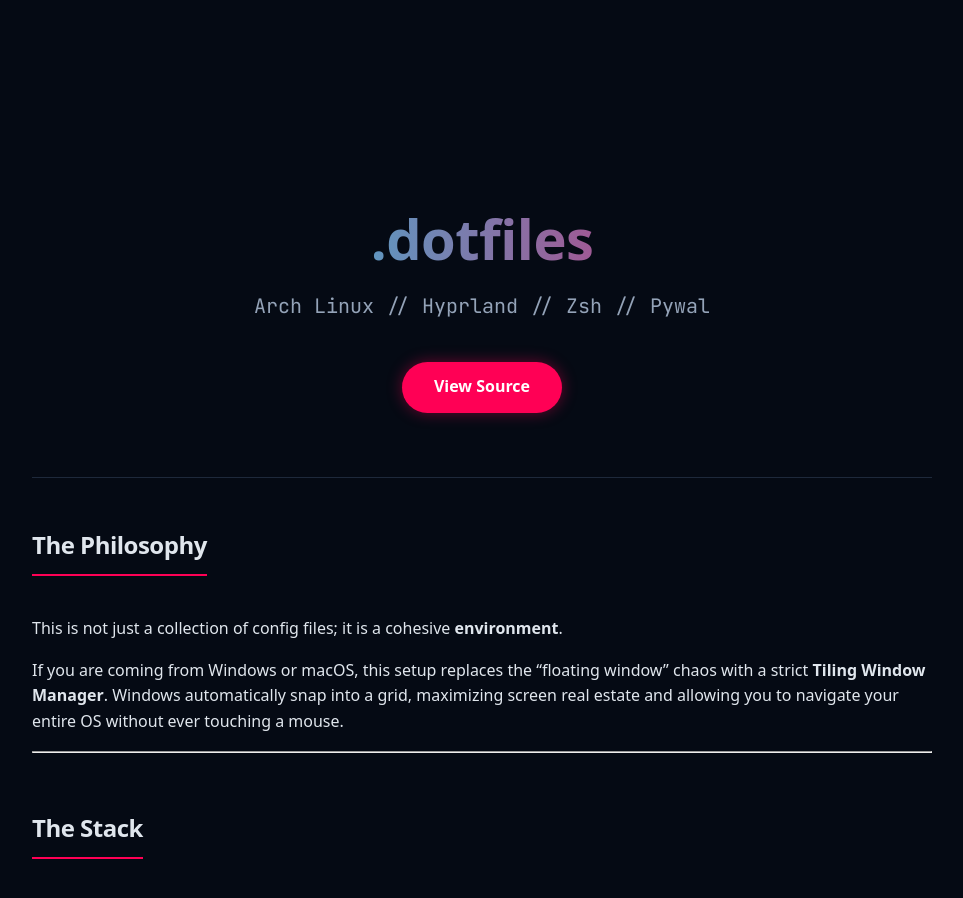
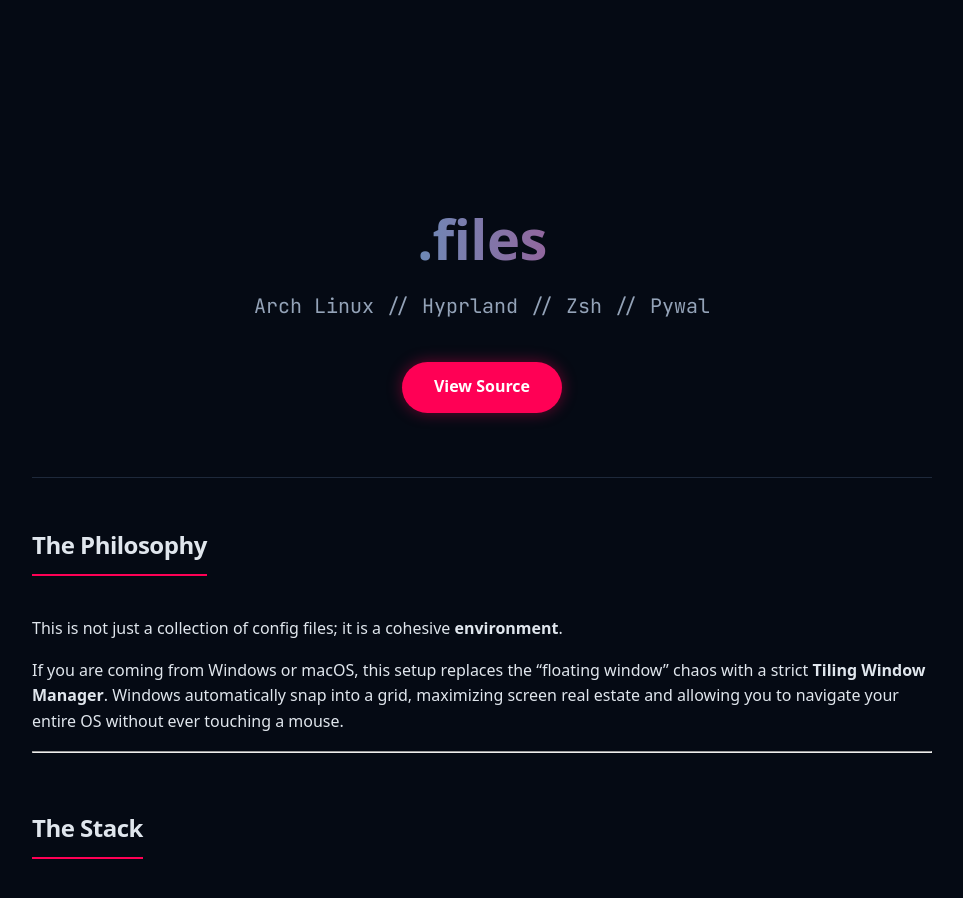
Before and after one commit to gab-dev-7/dotfiles, a Jekyll site: the page built from index.md, in a window 1280 px wide and 900 px high. Shown: the whole window, without its empty margins (158-1121 px from the left). Built offline with Jekyll 4.4.1, drawn with Linux system fonts in a browser that asks for light colours.

````diff
--- a/index.md
+++ b/index.md
@@ -4,7 +4,7 @@ title: Home
 ---
 
 <header>
-    <h1>.dotfiles</h1>
+    <h1>.files</h1>
     <p class="subtitle">Arch Linux // Hyprland // Zsh // Pywal</p>
     <div style="margin-top: 1.5rem;">
         <a href="https://github.com/gab-dev-7/dotfiles" class="btn">View Source</a>
@@ -12,6 +12,7 @@ title: Home
 </header>
 
 ## The Philosophy
+
 This is not just a collection of config files; it is a cohesive **environment**.
 
 If you are coming from Windows or macOS, this setup replaces the "floating window" chaos with a strict **Tiling Window Manager**. Windows automatically snap into a grid, maximizing screen real estate and allowing you to navigate your entire OS without ever touching a mouse.
@@ -54,27 +55,30 @@ If you are coming from Windows or macOS, this setup replaces the "floating windo
 > **Warning:** This script assumes a fresh Arch Linux install. It uses `stow` to manage symlinks. Back up your data before running this.
 
 ### 1. Update & Prep
+
 Ensure your system core is up to date and you have Git installed.
 
-~~~bash
+```bash
 sudo pacman -Syu git
-~~~
+```
 
 ### 2. Download the Configs
-Clone this repository to your home folder. The folder name *must* be `dotfiles` for the symlinks to work automatically.
 
-~~~bash
+Clone this repository to your home folder. The folder name _must_ be `dotfiles` for the symlinks to work automatically.
+
+```bash
 git clone https://github.com/gab-dev-7/dotfiles.git "$HOME/dotfiles"
 cd "$HOME/dotfiles"
-~~~
+```
 
 ### 3. Automated Install
+
 Run the script. This will install the required packages (Hyprland, Neovim, etc.) and link the config files to `~/.config/`.
 
-~~~bash
+```bash
 chmod +x install.sh
 ./install.sh
-~~~
+```
 
 **After Install:** Reboot your machine. On the login screen (SDDM), click the gear icon and select **Hyprland** before logging in.
 
@@ -86,34 +90,34 @@ The workflow is designed to be entirely keyboard-driven using the `Super` key (W
 
 ### 🚀 Applications
 
-| Key Combo | Action |
-| :--- | :--- |
-| `Super + Return` | **Terminal** (Kitty) |
-| `Super + E` | **File Manager** (Thunar) |
-| `Super + B` | **Browser** (Zen Browser) |
-| `Super + D` | **App Launcher** (Wofi) |
-| `Super + Space` | **Alternative Launcher** |
+| Key Combo        | Action                    |
+| :--------------- | :------------------------ |
+| `Super + Return` | **Terminal** (Kitty)      |
+| `Super + E`      | **File Manager** (Thunar) |
+| `Super + B`      | **Browser** (Zen Browser) |
+| `Super + D`      | **App Launcher** (Wofi)   |
+| `Super + Space`  | **Alternative Launcher**  |
 
 ### ⚙️ System Controls
 
-| Key Combo | Action |
-| :--- | :--- |
-| `Super + W` | **Change Wallpaper** (Random + Pywal) |
-| `Super + Shift + S` | **Screenshot** (Grimblast) |
-| `Super + P` | **Power Menu** (Shutdown/Reboot) |
-| `Super + L` | **Lock Screen** |
-| `Super + Shift + C` | **Clipboard History** |
-| `Super + Shift + B` | **Toggle Blue Light** (Gammastep) |
+| Key Combo           | Action                                |
+| :------------------ | :------------------------------------ |
+| `Super + W`         | **Change Wallpaper** (Random + Pywal) |
+| `Super + Shift + S` | **Screenshot** (Grimblast)            |
+| `Super + P`         | **Power Menu** (Shutdown/Reboot)      |
+| `Super + L`         | **Lock Screen**                       |
+| `Super + Shift + C` | **Clipboard History**                 |
+| `Super + Shift + B` | **Toggle Blue Light** (Gammastep)     |
 
 ### 🪟 Window Management
 
-| Key Combo | Action |
-| :--- | :--- |
-| `Super + Q` | **Close Active Window** |
-| `Super + F` | **Toggle Fullscreen** |
-| `Super + V` | **Toggle Floating Mode** |
+| Key Combo         | Action                    |
+| :---------------- | :------------------------ |
+| `Super + Q`       | **Close Active Window**   |
+| `Super + F`       | **Toggle Fullscreen**     |
+| `Super + V`       | **Toggle Floating Mode**  |
 | `Super + H/J/K/L` | **Move Focus** (Vim keys) |
-| `Alt + Tab` | **Cycle Windows** |
+| `Alt + Tab`       | **Cycle Windows**         |
 
 ---
 
@@ -121,10 +125,10 @@ The workflow is designed to be entirely keyboard-driven using the `Super` key (W
 
 If you are new to this ecosystem, these are the essential guides to keep bookmarked:
 
-* [📖 Arch Linux Installation Guide](https://wiki.archlinux.org/title/Installation_guide) - The bible of Linux.
-* [🐉 Hyprland Wiki](https://wiki.hyprland.org/) - Documentation for the window manager animations and variables.
-* [🐚 Oh My Zsh](https://ohmyz.sh/) - How to configure the shell further.
-* [🎨 Pywal](https://github.com/dylanaraps/pywal) - Understanding the color generation backend.
+- [📖 Arch Linux Installation Guide](https://wiki.archlinux.org/title/Installation_guide) - The bible of Linux.
+- [🐉 Hyprland Wiki](https://wiki.hyprland.org/) - Documentation for the window manager animations and variables.
+- [🐚 Oh My Zsh](https://ohmyz.sh/) - How to configure the shell further.
+- [🎨 Pywal](https://github.com/dylanaraps/pywal) - Understanding the color generation backend.
 
 ---
 
````
